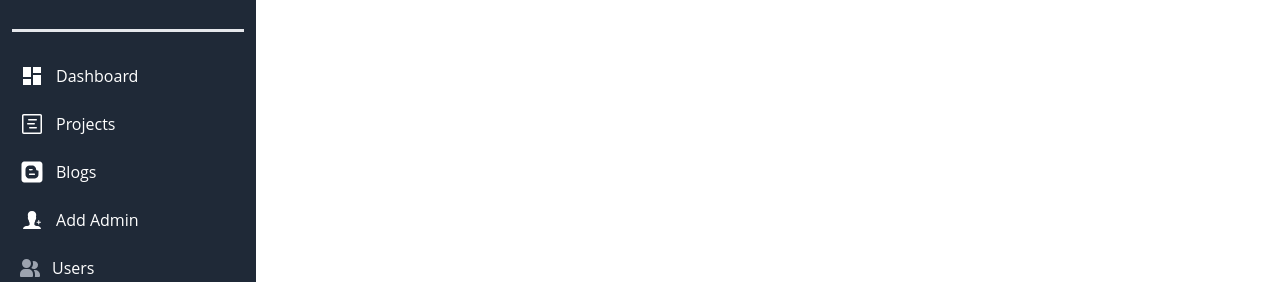
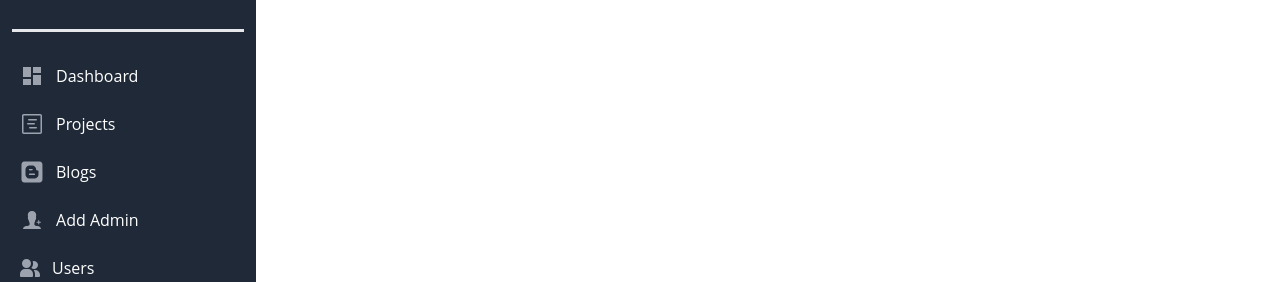
Before and after one commit to Fahim-Prodhan/agricultural-foundation-client, a React (Vite) app: page /admin in a window 1280 px wide. Shown: the part 238-520 px from the top of the page. Built offline with nearby package versions, Linux system fonts and the light colour scheme.

Commit message:
Css Correction on sidebar

```diff
--- a/src/admin/dashboard/addAdmin/AddAdmin.jsx
+++ b/src/admin/dashboard/addAdmin/AddAdmin.jsx
@@ -1,7 +1,7 @@
 import React, { useState } from 'react';
 import { FaRegEyeSlash } from 'react-icons/fa';
 import { MdOutlineRemoveRedEye } from 'react-icons/md';
-import { Link } from 'react-router-dom';
+
 
 const AddAdmin = () => {
     const [eye, setEye] = useState(false)
--- a/src/admin/dashboard/sidebar/Sidebar.jsx
+++ b/src/admin/dashboard/sidebar/Sidebar.jsx
@@ -44,27 +44,27 @@ const Sidebar = () => {
                         {/* Others */}
                         <li>
                             <NavLink to='/admin/dashboard' className="flex items-center p-2 rounded-lg text-white hover:bg-gray-700 group">
-                                <p className='text-2xl'>< MdDashboard /></p>
+                                <p className='text-2xl'><span className='text-gray-400 group-hover:text-white' >< MdDashboard /></span></p>
                                 <span className="ms-3">Dashboard</span>
 
                             </NavLink>
                         </li>
                         <li>
                             <NavLink to='/admin/dashboard' className="flex items-center p-2 rounded-lg text-white hover:bg-gray-700 group">
-                                <p className='text-2xl'>< GoProjectRoadmap /></p>
+                                <p className='text-2xl'><span className='text-gray-400 group-hover:text-white' >< GoProjectRoadmap /></span></p>
                                 <span className="ms-3">Projects</span>
                             </NavLink>
                         </li>
                         <li>
                             <NavLink to='/admin/dashboard' className="flex items-center p-2 rounded-lg text-white hover:bg-gray-700 group">
-                                <p className='text-2xl'>< FaBlogger /></p>
+                                <p className='text-2xl'><span className='text-gray-400 group-hover:text-white' >< FaBlogger /></span></p>
                                 <span className="ms-3">Blogs</span>
 
                             </NavLink>
                         </li>
                         <li>
                             <NavLink to='/admin/add-admin' className="flex items-center p-2 rounded-lg text-white hover:bg-gray-700 group">
-                                <p className='text-2xl'><IoIosPersonAdd /></p>
+                                <p className='text-2xl'><span className='text-gray-400 group-hover:text-white' ><IoIosPersonAdd /></span></p>
                                 <span className="ms-3">Add Admin</span>
 
                             </NavLink>
```
